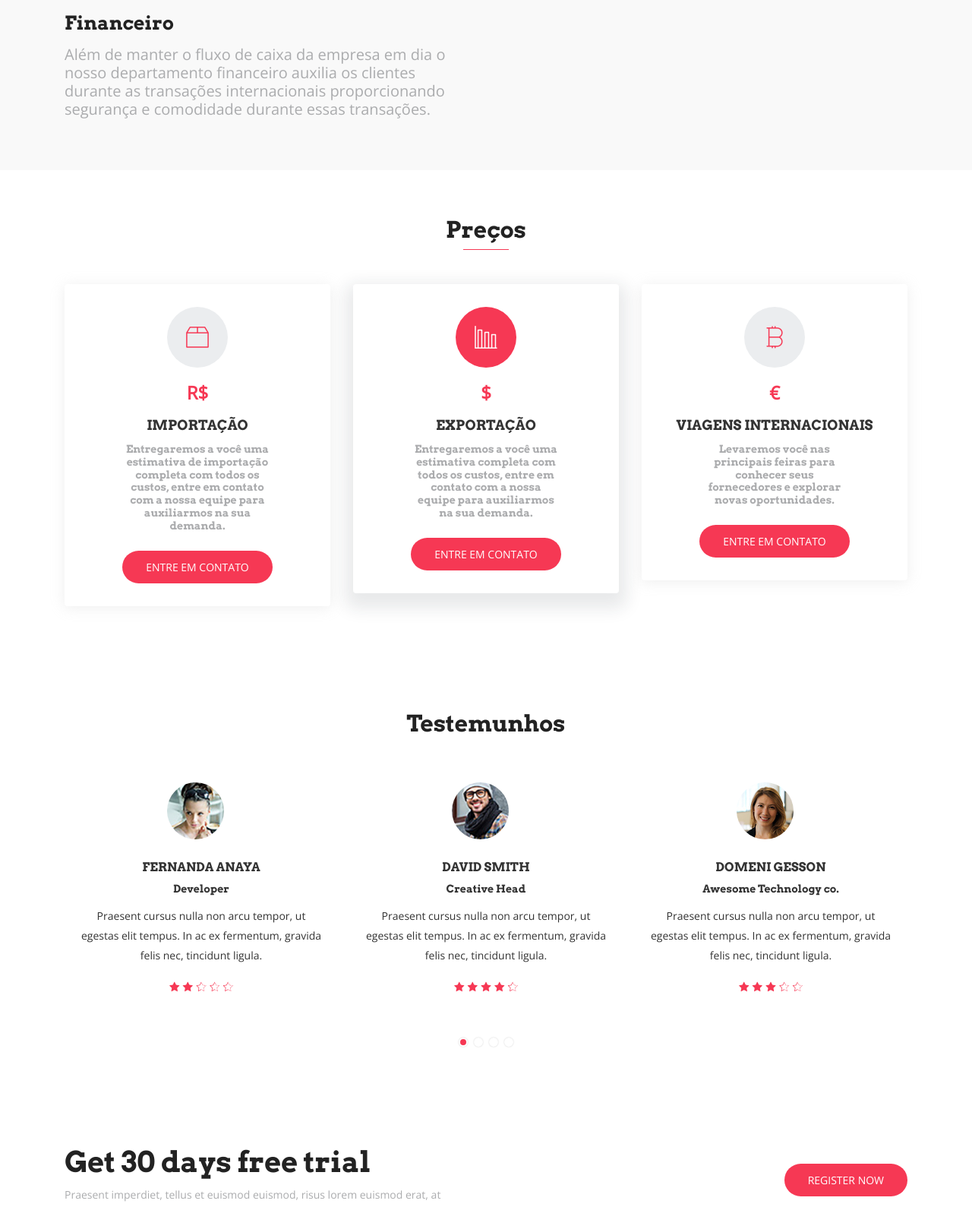
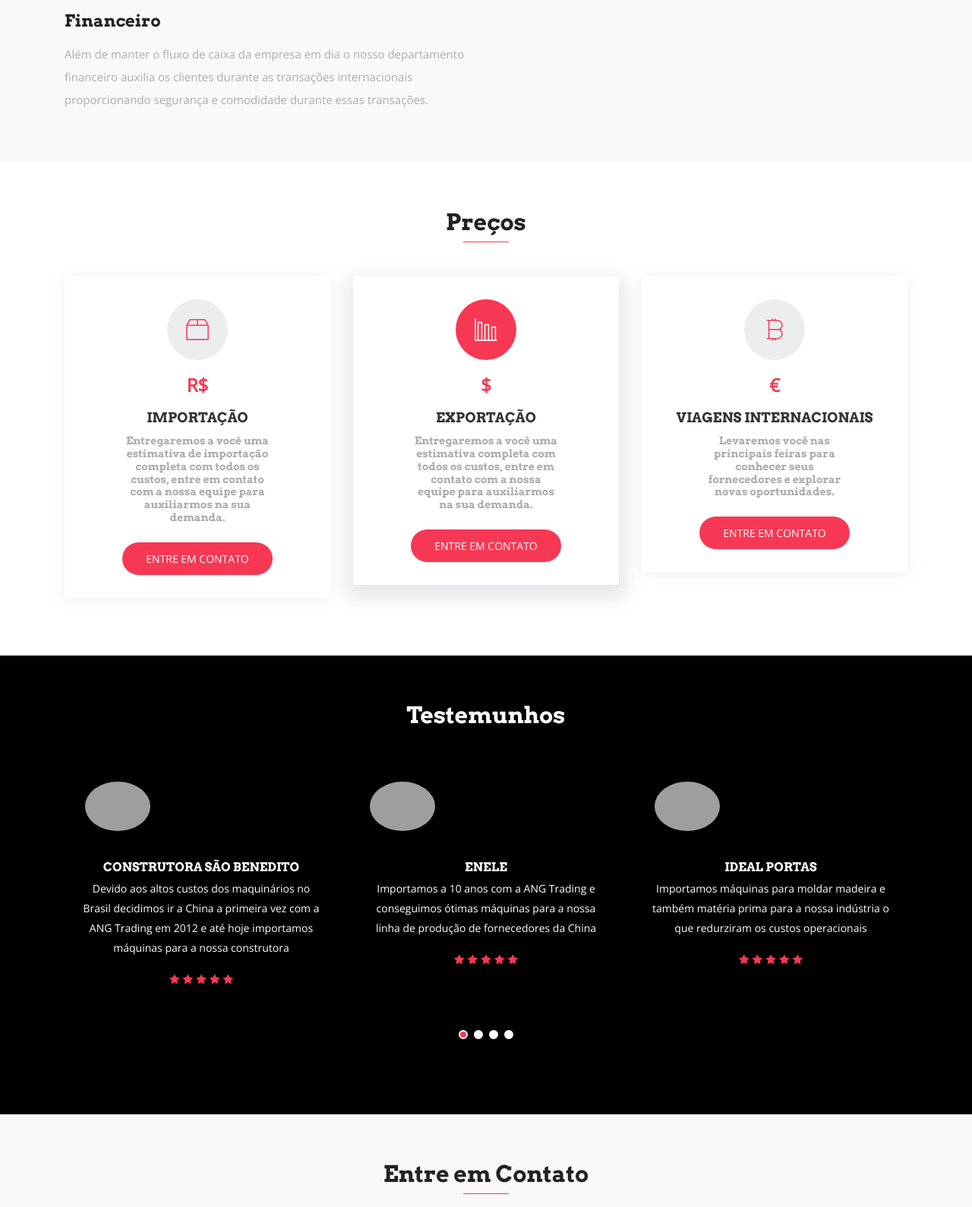
Before and after one commit to angheben/ang_trading, a Django app: page / in a window 1280 px wide. Shown: the part 2986-4575 px from the top of the page at 76% size. Run offline with Django 4.2, Linux system fonts and the light colour scheme; data comes from the database, SQL or seed files in the repository; some libraries are stand-ins or nearby versions; some web fonts are replaced; grey boxes are pictures that could not be loaded.

Commit message:
Editing all I can in this project

```diff
--- a/ang/settings.py
+++ b/ang/settings.py
@@ -88,14 +88,14 @@
 }
 """
 
-# This database is set to work on AWS and Postgree
+# This database is set to work on AWS RDS and Postgre
 DATABASES = {
     'default': {
         'ENGINE': 'django.db.backends.postgresql',
-        'NAME': 'angtradingdatabase',
+        'NAME': 'angtradingdb',
         'USER': 'vitor',
         'PASSWORD': 'gabi2025',
-        'HOST': 'angtradingdatabase.cbe1o6n4gvvs.us-east-2.rds.amazonaws.com',
+        'HOST': 'angtradingdb.cbe1o6n4gvvs.us-east-2.rds.amazonaws.com',
         'PORT': '5432',
     }
 }
--- a/core/templates/404.html
+++ b/core/templates/404.html
@@ -7,7 +7,7 @@
           <div class="row">
             <div class="col-lg-7 col-md-12 col-sm-12 col-xs-12">
               <div class="contents">
-                <h2 class="head-title">404<br>Page not found</h2>
+                <h2 class="head-title">404<br>Página não encontrada</h2>
                 <p>Infelizmente essa página não está disponível</p>
                 <div class="header-button">
                   <a href="{% url 'index' %}" class="btn btn-common">Clique aqui para voltar ao menu principal</i></a>
--- a/core/templates/action.html
+++ /dev/null
@@ -1,16 +0,0 @@
-{% load static %}
-<section id="cta" class="section-padding">
-      <div class="container">
-        <div class="row">
-          <div class="col-lg-6 col-md-6 col-xs-12 wow fadeInLeft" data-wow-delay="0.3s">
-            <div class="cta-text">
-              <h4>Get 30 days free trial</h4>
-              <p>Praesent imperdiet, tellus et euismod euismod, risus lorem euismod erat, at finibus neque odio quis metus. Donec vulputate arcu quam. </p>
-            </div>
-          </div>
-          <div class="col-lg-6 col-md-6 col-xs-12 text-right wow fadeInRight" data-wow-delay="0.3s">
-            </br><a href="#" class="btn btn-common">Register Now</a>
-          </div>
-        </div>
-      </div>
-    </section>
--- a/core/templates/footer.html
+++ b/core/templates/footer.html
@@ -5,49 +5,38 @@
           <div class="row">
             <div class="col-lg-3 col-md-6 col-sm-6 col-xs-6 col-mb-12">
               <div class="widget">
-                <h3 class="footer-logo"><img src="{% static 'img/logo.png' %}" alt=""></h3>
+                <h3 class="footer-logo"><img src="{% static 'img/about/logo_ang_trading_positivo1.png' %}" alt=""></h3>
                 <div class="textwidget">
-                  <p>Lorem ipsum dolor sit amet, consectetur adipiscing elit. Quisque lobortis tincidunt est, et euismod purus suscipit quis.</p>
+                  <p>Alavancar os negócios dos nossos clientes buscando a melhor solução comercial ao redor do mundo, essa é a nossa missão</p>
                 </div>
                 <div class="social-icon">
-                  <a class="facebook" href="#"><i class="lni-facebook-filled"></i></a>
-                  <a class="twitter" href="#"><i class="lni-twitter-filled"></i></a>
-                  <a class="instagram" href="#"><i class="lni-instagram-filled"></i></a>
-                  <a class="linkedin" href="#"><i class="lni-linkedin-filled"></i></a>
+                  <a class="facebook" href="https://www.facebook.com/profile.php?id=100085209756393"><i class="lni-facebook-filled"></i></a>
+                  <a class="instagram" href="https://www.instagram.com/ang_trading/"><i class="lni-instagram-filled"></i></a>
+                  <a class="linkedin" href="https://www.linkedin.com/company/83499105/admin/feed/posts/"><i class="lni-linkedin-filled"></i></a>
                 </div>
               </div>
             </div>
             <div class="col-lg-3 col-md-6 col-sm-12 col-xs-12">
-              <h3 class="footer-titel">Products</h3>
+              <h3 class="footer-titel">Serviços</h3>
               <ul class="footer-link">
-                <li><a href="#">Tracking</a></li>
-                <li><a href="#">Application</a></li>
-                <li><a href="#">Resource Planning</a></li>
-                <li><a href="#">Enterprise</a></li>
-                <li><a href="#">Employee Management</a></li>
+                <li><a href="#">Importação</a></li>
+                <li><a href="#">Exportação</a></li>
+                <li><a href="#">Viagens Internacionais</a></li>
+                <li><a href="#">Despacho Aduaneiro</a></li>
+                <li><a href="#">Fretes</a></li>
               </ul>
             </div>
             <div class="col-lg-3 col-md-6 col-sm-12 col-xs-12">
-              <h3 class="footer-titel">Resources</h3>
-              <ul class="footer-link">
-                <li><a href="#">Payment Options</a></li>
-                <li><a href="#">Fee Schedule</a></li>
-                <li><a href="#">Getting Started</a></li>
-                <li><a href="#">Identity Verification</a></li>
-                <li><a href="#">Card Verification</a></li>
-              </ul>
-            </div>
-            <div class="col-lg-3 col-md-6 col-sm-12 col-xs-12">
-              <h3 class="footer-titel">Contact</h3>
+              <h3 class="footer-titel">Contato</h3>
               <ul class="address">
                 <li>
-                  <a href="#"><i class="lni-map-marker"></i> 105 Madison Avenue - <br> Third Floor New York, NY 10016</a>
+                  <a href="#"><i class="lni-map-marker"></i> Rua Jarbas Mendes - 162 <br> São Lourenço do Oeste - SC</a>
                 </li>
                 <li>
-                  <a href="#"><i class="lni-phone-handset"></i> P: +84 846 250 592</a>
+                  <a href="#"><i class="lni-phone-handset"></i> +55 (49) 3344-3114</a>
                 </li>
                 <li>
-                  <a href="#"><i class="lni-envelope"></i> E: contact@uideck.com</a>
+                  <a href="#"><i class="lni-envelope"></i> vitor@grupoang.com.br</a>
                 </li>
               </ul>
             </div>
@@ -59,7 +48,7 @@
           <div class="row">
             <div class="col-md-12">
               <div class="copyright-content">
-                <p>Copyright © 2020 <a rel="nofollow" href="https://uideck.com">UIdeck</a> All Right Reserved</p>
+                <p>Copyright © 2023 <a rel="nofollow">Vitor Spricigo Angheben</a> All Right Reserved</p>
               </div>
             </div>
           </div>
--- a/core/templates/index.html
+++ b/core/templates/index.html
@@ -29,10 +29,6 @@
     <!-- Testimonial Section Start -->
         {% include 'testimonial.html' %}
     <!-- Testimonial Section End -->
-
-    <!-- Call To Action Section Start -->
-        {% include 'action.html' %}
-    <!-- Call To Action Section Start -->
 
     <!-- Contact Section Start -->
         {% include 'contact.html' %}
--- a/core/templates/testimonial.html
+++ b/core/templates/testimonial.html
@@ -9,20 +9,19 @@
                 <div class="item">
                   <div class="testimonial-item">
                     <div class="img-thumb">
-                      <img src="{% static 'img/testimonial/img1.jpg' %}" alt="">
+                      <img src="{% static 'img/testimonial/enele.png' %}" alt="">
                     </div>
                     <div class="info">
-                      <h2><a href="#">David Smith</a></h2>
-                      <h3><a href="#">Creative Head</a></h3>
+                      <h2><a href="#">ENELE</a></h2>
                     </div>
                     <div class="content">
-                      <p class="description">Praesent cursus nulla non arcu tempor, ut egestas elit tempus. In ac ex fermentum, gravida felis nec, tincidunt ligula.</p>
+                      <p class="description">Importamos a 10 anos com a ANG Trading e conseguimos ótimas máquinas para a nossa linha de produção de fornecedores da China</p>
                       <div class="star-icon mt-3">
                         <span><i class="lni-star-filled"></i></span>
                         <span><i class="lni-star-filled"></i></span>
                         <span><i class="lni-star-filled"></i></span>
                         <span><i class="lni-star-filled"></i></span>
-                        <span><i class="lni-star-half"></i></span>
+                        <span><i class="lni-star-filled"></i></span>
                       </div>
                     </div>
                   </div>
@@ -30,20 +29,19 @@
                 <div class="item">
                   <div class="testimonial-item">
                     <div class="img-thumb">
-                      <img src="{% static 'img/testimonial/img2.jpg' %}" alt="">
+                      <img src="{% static 'img/testimonial/ideal_portas.jpg' %}" alt="">
                     </div>
                     <div class="info">
-                      <h2><a href="#">Domeni GEsson</a></h2>
-                      <h3><a href="#">Awesome Technology co.</a></h3>
+                      <h2><a href="#">Ideal Portas</a></h2>
                     </div>
                     <div class="content">
-                      <p class="description">Praesent cursus nulla non arcu tempor, ut egestas elit tempus. In ac ex fermentum, gravida felis nec, tincidunt ligula.</p>
+                      <p class="description">Importamos máquinas para moldar madeira e também matéria prima para a nossa indústria o que redurziram os custos operacionais</p>
                       <div class="star-icon mt-3">
                         <span><i class="lni-star-filled"></i></span>
                         <span><i class="lni-star-filled"></i></span>
                         <span><i class="lni-star-filled"></i></span>
-                        <span><i class="lni-star-half"></i></span>
-                        <span><i class="lni-star-half"></i></span>
+                        <span><i class="lni-star-filled"></i></span>
+                        <span><i class="lni-star-filled"></i></span>
                       </div>
                     </div>
                   </div>
@@ -51,20 +49,19 @@
                 <div class="item">
                   <div class="testimonial-item">
                     <div class="img-thumb">
-                      <img src="{% static 'img/testimonial/img3.jpg' %}" alt="">
+                      <img src="{% static 'img/testimonial/livi.jpg' %}" alt="">
                     </div>
                     <div class="info">
-                      <h2><a href="#">Dommini Albert</a></h2>
-                      <h3><a href="#">Nesnal Design co.</a></h3>
+                      <h2><a href="#">Livi Motorcyle Parts</a></h2>
                     </div>
                     <div class="content">
-                      <p class="description">Praesent cursus nulla non arcu tempor, ut egestas elit tempus. In ac ex fermentum, gravida felis nec, tincidunt ligula.</p>
+                      <p class="description">Já importamos desde fechaduras para bauletes até máquinas de solda com a ANG Trading trazendo uma ótima qualidade nos nossos produtos </p>
                       <div class="star-icon mt-3">
                         <span><i class="lni-star-filled"></i></span>
                         <span><i class="lni-star-filled"></i></span>
                         <span><i class="lni-star-filled"></i></span>
                         <span><i class="lni-star-filled"></i></span>
-                        <span><i class="lni-star-half"></i></span>
+                        <span><i class="lni-star-filled"></i></span>
                       </div>
                     </div>
                   </div>
@@ -72,20 +69,19 @@
                 <div class="item">
                   <div class="testimonial-item">
                     <div class="img-thumb">
-                      <img src="{% static 'img/testimonial/img4.jpg' %}" alt="">
+                      <img src="{% static 'img/testimonial/sao benedito.png' %}" alt="">
                     </div>
                     <div class="info">
-                      <h2><a href="#">Fernanda Anaya</a></h2>
-                      <h3><a href="#">Developer</a></h3>
+                      <h2><a href="#">Construtora São Benedito</a></h2>
                     </div>
                     <div class="content">
-                      <p class="description">Praesent cursus nulla non arcu tempor, ut egestas elit tempus. In ac ex fermentum, gravida felis nec, tincidunt ligula.</p>
+                      <p class="description">Devido aos altos custos dos maquinários no Brasil decidimos ir a China a primeira vez com a ANG Trading em 2012 e até hoje importamos máquinas para a nossa construtora</p>
                       <div class="star-icon mt-3">
                         <span><i class="lni-star-filled"></i></span>
                         <span><i class="lni-star-filled"></i></span>
-                        <span><i class="lni-star-half"></i></span>
-                        <span><i class="lni-star-half"></i></span>
-                        <span><i class="lni-star-half"></i></span>
+                        <span><i class="lni-star-filled"></i></span>
+                        <span><i class="lni-star-filled"></i></span>
+                        <span><i class="lni-star-filled"></i></span>
                       </div>
                     </div>
                   </div>
--- a/static/css/main.css
+++ b/static/css/main.css
@@ -891,12 +891,13 @@
 
 .team-description h4{
     color-text: black;
-    font-size: 25px;
+    font-size: 22px;
 }
 
 .team-description h5{
     color-text: black;
-    font-size: 20px;
+    font-size: 15px;
+    line-height: 2;
 }
 
 /* ==========================================================================
@@ -1036,19 +1037,24 @@
 
 .testimonial {
   position: relative;
-  background-color: #black;
+  background-color: #000000;
 }
 
 .testimonial-item {
-  background: #fff;
+  background: #black;
   border-radius: 4px;
   text-align: center;
   padding: 30px 20px;
 }
 
 .testimonial-item .img-thumb {
-  position: relative;
+  position: center;
   margin: 15px 15px 15px 0;
+  width: 100px;
+  height: 100px;
+  display: flex;
+  justify-content: center;
+  align-items: center;
 }
 
 .testimonial-item .img-thumb img {
@@ -1056,6 +1062,7 @@
   display: inline-block;
   width: inherit;
   padding: 7px;
+  position: center;
 }
 
 .testimonial-item .content {
@@ -1064,23 +1071,28 @@
 
 .testimonial-item .content .description {
   width: 100%;
-  color: #333;
+  color: #FFFFFF;
+}
+
+.testimonial h2 {
+  color: #FFFFFF;
 }
 
 .testimonial-item .content .star-icon i {
   color: #F63854;
 }
 
-.testimonial-item .info h2 {
+.testimonial-item h2 {
   font-size: 16px;
   font-weight: 700;
   text-transform: uppercase;
   line-height: 30px;
   margin: 0;
+  color: #FFFFFF;
 }
 
 .testimonial-item .info h2 a {
-  color: #333;
+  color: #FFFFFF;
 }
 
 .testimonial-item .info h3 {
```
Also changed, not shown: core/templates/500.html (+4 -4 lines).
